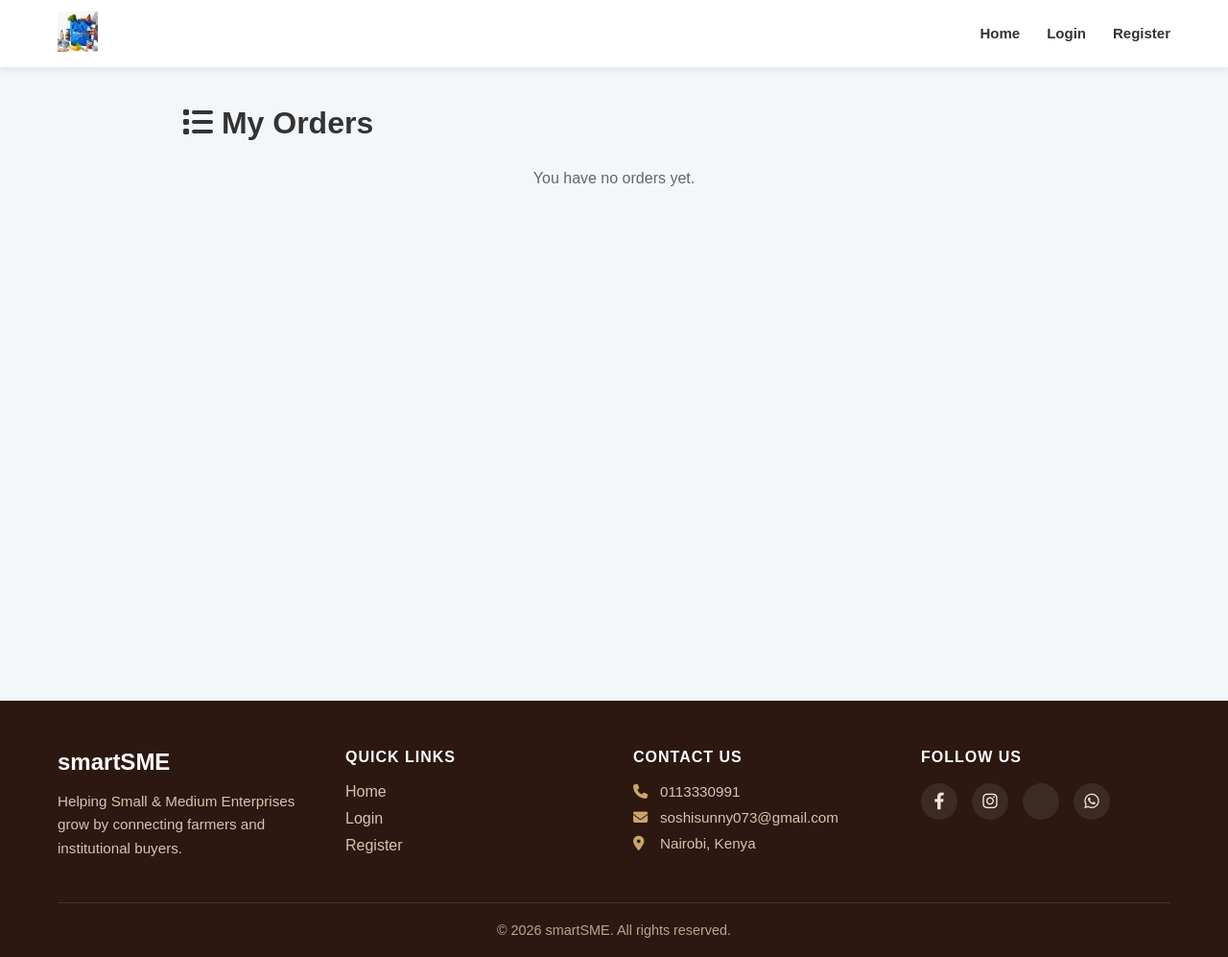
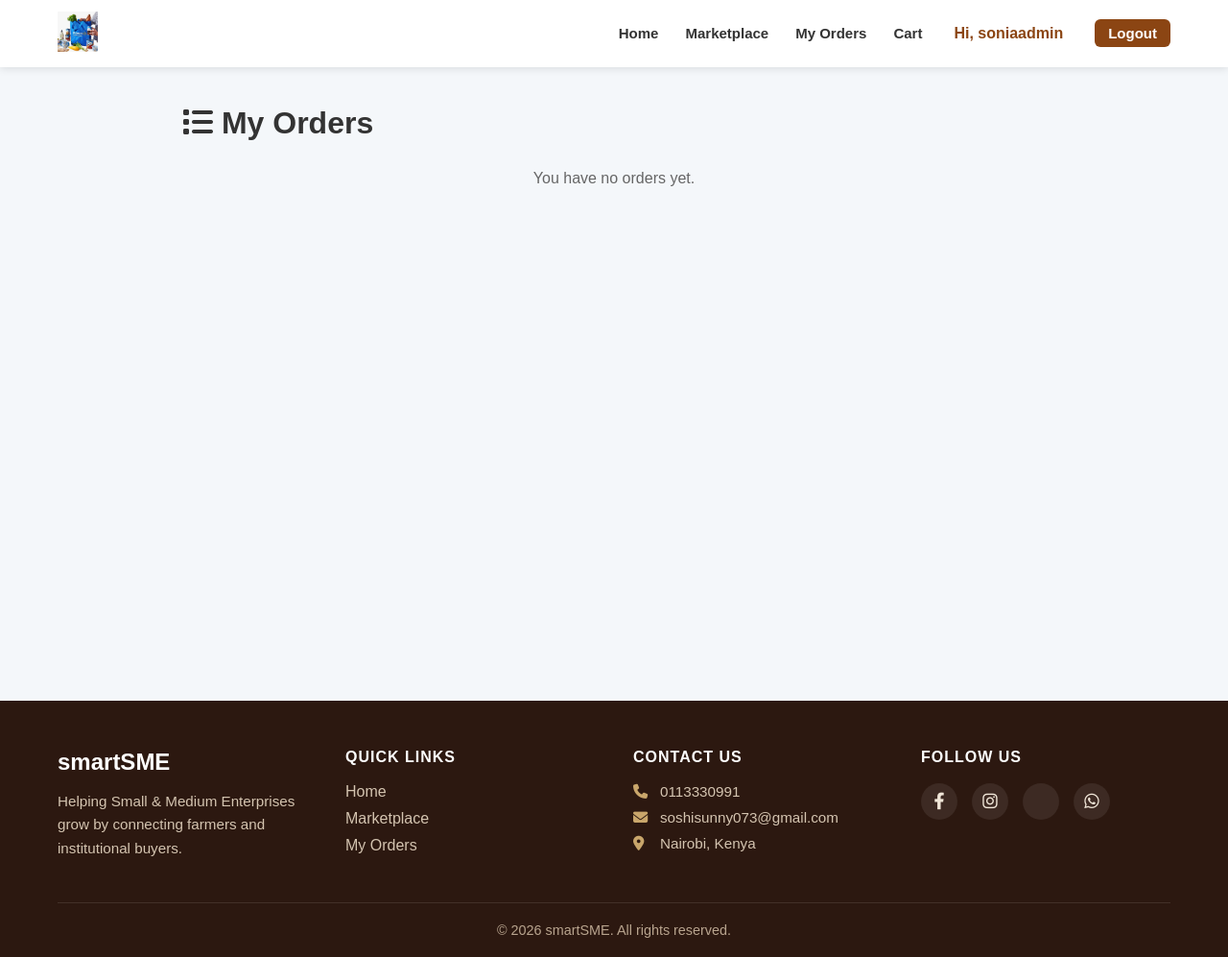
Before and after one commit to misssimon/smartSME, a Django app: page /checkout/my-orders/ in a window 1280 px wide. Shown: the whole page at 96% size. Run offline with Django 5.2, Linux system fonts and the light colour scheme; a user stored in the database is signed in; data comes from the database, SQL or seed files in the repository.

Commit message:
Fix cart link in navbar to dashboard:view_cart

```diff
--- a/static/css/style.css
+++ b/static/css/style.css
@@ -46,6 +46,7 @@ body {
     gap: 28px;
     margin: 0;
     padding: 0;
+    align-items: center;
 }
 
 .nav-links li {
@@ -62,6 +63,25 @@ body {
 
 .nav-links a:hover {
     color: #8B4513;
+}
+
+/* Smart navbar extras */
+.nav-user {
+    color: #8B4513;
+    font-weight: 600;
+    padding: 0 5px;
+}
+
+.nav-logout {
+    background: #8B4513;
+    color: white !important;
+    padding: 6px 14px !important;
+    border-radius: 6px;
+}
+
+.nav-logout:hover {
+    background: #5c2e0b !important;
+    color: white !important;
 }
 
 /* ========== FOOTER ========== */
--- a/templates/base.html
+++ b/templates/base.html
@@ -16,10 +16,20 @@
             <a href="/" class="nav-logo">
                 <img src="{% static 'images/image41.png' %}" alt="smartSME Logo" height="40">
             </a>
+
             <ul class="nav-links">
                 <li><a href="/">Home</a></li>
-                <li><a href="{% url 'accounts:login' %}">Login</a></li>
-                <li><a href="{% url 'accounts:register' %}">Register</a></li>
+
+                {% if user.is_authenticated %}
+                    <li><a href="{% url 'dashboard:buyer_dashboard' %}">Marketplace</a></li>
+                    <li><a href="{% url 'checkout:my_orders' %}">My Orders</a></li>
+                    <li><a href="{% url 'dashboard:view_cart' %}">Cart</a></li>
+                    <li class="nav-user">Hi, {{ user.username }}</li>
+                    <li><a href="{% url 'accounts:logout' %}" class="nav-logout">Logout</a></li>
+                {% else %}
+                    <li><a href="{% url 'accounts:login' %}">Login</a></li>
+                    <li><a href="{% url 'accounts:register' %}">Register</a></li>
+                {% endif %}
             </ul>
         </div>
     </nav>
@@ -45,8 +55,13 @@
                     <h4>QUICK LINKS</h4>
                     <ul>
                         <li><a href="/">Home</a></li>
-                        <li><a href="{% url 'accounts:login' %}">Login</a></li>
-                        <li><a href="{% url 'accounts:register' %}">Register</a></li>
+                        {% if user.is_authenticated %}
+                            <li><a href="{% url 'dashboard:buyer_dashboard' %}">Marketplace</a></li>
+                            <li><a href="{% url 'checkout:my_orders' %}">My Orders</a></li>
+                        {% else %}
+                            <li><a href="{% url 'accounts:login' %}">Login</a></li>
+                            <li><a href="{% url 'accounts:register' %}">Register</a></li>
+                        {% endif %}
                     </ul>
                 </div>
 
```
